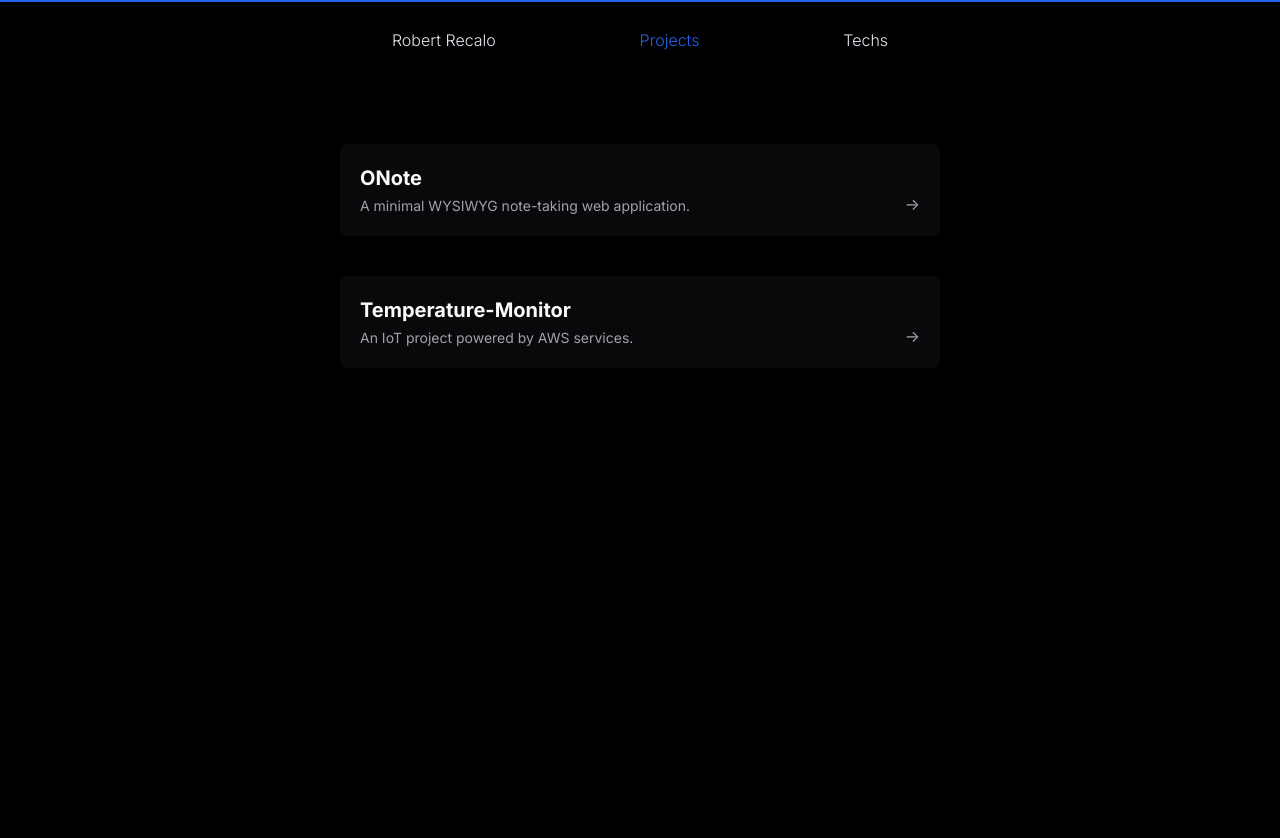
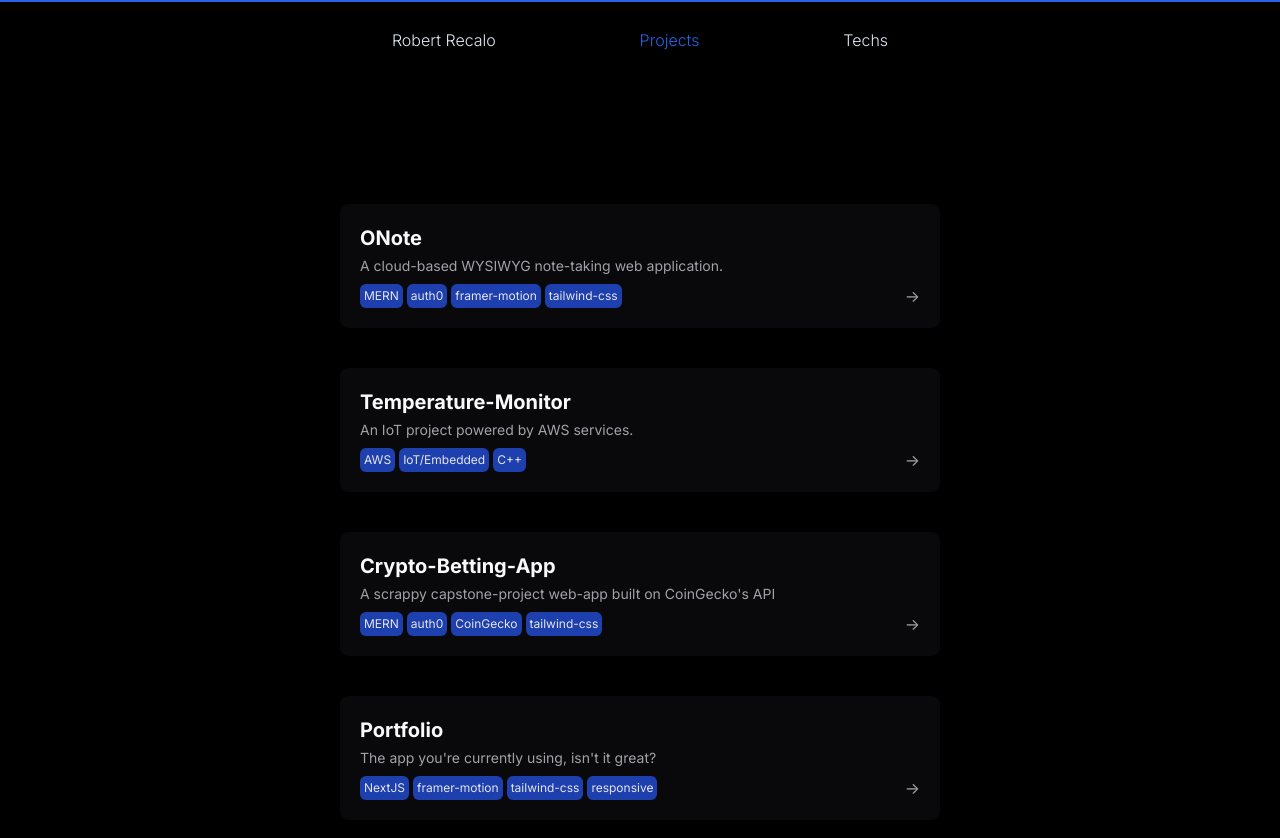
Before and after one commit to rrecalo/portfolio, a Next.js app: page /projects in a window 1280 px wide. Shown: the top 838 px of the page. Built offline with nearby package versions, Linux system fonts and the light colour scheme.

Commit message:
Add 'tags' field in data.tsx and display little tags on each projectcard

```diff
--- a/src/app/data.tsx
+++ b/src/app/data.tsx
@@ -1,18 +1,34 @@
 export const data = [
     {
         name:"ONote",
-        subtitle:"A minimal WYSIWYG note-taking web application.",
+        subtitle:"A cloud-based WYSIWYG note-taking web application.",
+        tags: ["MERN", "auth0", "framer-motion", "tailwind-css"],
         summary:"A single-page web application for creating, editing, storing, and organizing rich-text note documents. Equipped with note organization features including drag-n-drop and collapsible folders. Built on the MERN stack with robust user authentication powered by Auth0.",
         repo:"https://github.com/rrecalo/ONote",
         deploy:"https://onote.cloud/app",
-
     },
     {
         name:"Temperature-Monitor",
         subtitle:"An IoT project powered by AWS services.",
+        tags: ["AWS", "IoT/Embedded", "C++"],
         summary:"A web-based temperature/humidity monitoring dashboard that displays the latest readings from an Espressif ESP32 microcontroller running embedded C++ code to interface with a DHT11 sensor.",
         repo:"https://github.com/rrecalo/temperature-monitor",
         deploy:"https://master.d3tgy8y41907fm.amplifyapp.com/",
-
-    }
+    },
+    {
+        name:"Crypto-Betting-App",
+        subtitle:"A scrappy capstone-project web-app built on CoinGecko's API",
+        tags: ["MERN", "auth0", "CoinGecko","tailwind-css"],
+        summary:"A capstone project built iteratively in a team of three following Agile principles during my last semester of university. Reads cryptocurrency price data from CoinGecko's free API to resolve bets placed by users. Built in the MERN stack with love.",
+        repo:"https://github.com/BenMoreira/crypto-betting-app",
+        deploy:"https://crypto-betting-app.netlify.app/",
+    },
+    {
+        name:"Portfolio",
+        subtitle:"The app you're currently using, isn't it great?",
+        tags: ["NextJS", "framer-motion", "tailwind-css", "responsive"],
+        summary:"A NextJS app showcasing my personality, projects, and abilities. Fully equipped with snazzy animations and a sleek colorway.",
+        repo:"https://github.com/rrecalo/portfolio",
+        deploy:"https://localhost:3000",
+    },
 ]
--- a/src/app/projects/ProjectCard.tsx
+++ b/src/app/projects/ProjectCard.tsx
@@ -4,10 +4,11 @@ import { useRouter } from 'next/navigation';
 
 interface ProjectCardProps {
     title : string,
+    tags: string[],
     desc : string,
 }
 
-export default function ProjectCard({title, desc} : ProjectCardProps) {
+export default function ProjectCard({title, desc, tags} : ProjectCardProps) {
 
   const [max, setMax] = useState<boolean>(false);
   const [hover, setHover] = useState<boolean>(false);
@@ -30,6 +31,12 @@ export default function ProjectCard({title, desc} : ProjectCardProps) {
         <p className='text-sm text-zinc-400 mt-1'>
             {desc}
         </p>
+        <div className='flex gap-1 text-xs text-zinc-200 mt-2'>
+        {tags.map(tag=>(
+        <div key={tag} className='bg-blue-800 p-1 rounded-md'>
+          {tag}
+        </div>))}
+        </div>
         <motion.div className="absolute bottom-5 right-5">
           <motion.span className='text-base mr-2 text-zinc-300'
           initial={{opacity:0, y:5}} animate={hover ? {opacity:1, y:0} : {}}>
--- a/src/app/projects/page.tsx
+++ b/src/app/projects/page.tsx
@@ -6,9 +6,9 @@ import { data } from '../data'
 
 export default function Projects() {
   return (
-    <motion.div key="projects" className=' text-slate-300 h-[300vh] mt-[72px] sm:mt-[72px] mx-5' initial={{opacity:0}} animate={{opacity:1}} exit={{opacity:0}}>
+    <motion.div key="projects" className='text-slate-300 h-[300vh] mt-2 p-5 sm:mt-[72px]' initial={{opacity:0}} animate={{opacity:1}} exit={{opacity:0}}>
       <motion.div className='flex flex-col mt-0 sm:mt-10 gap-10'>
-        {data.map((project : any)=>  <ProjectCard key={project.name} title={project.name} desc={project.subtitle}/>)}
+        {data.map((project : any)=>  <ProjectCard key={project.name} title={project.name} desc={project.subtitle} tags={project.tags}/>)}
       </motion.div>
     </motion.div>
   )
```
